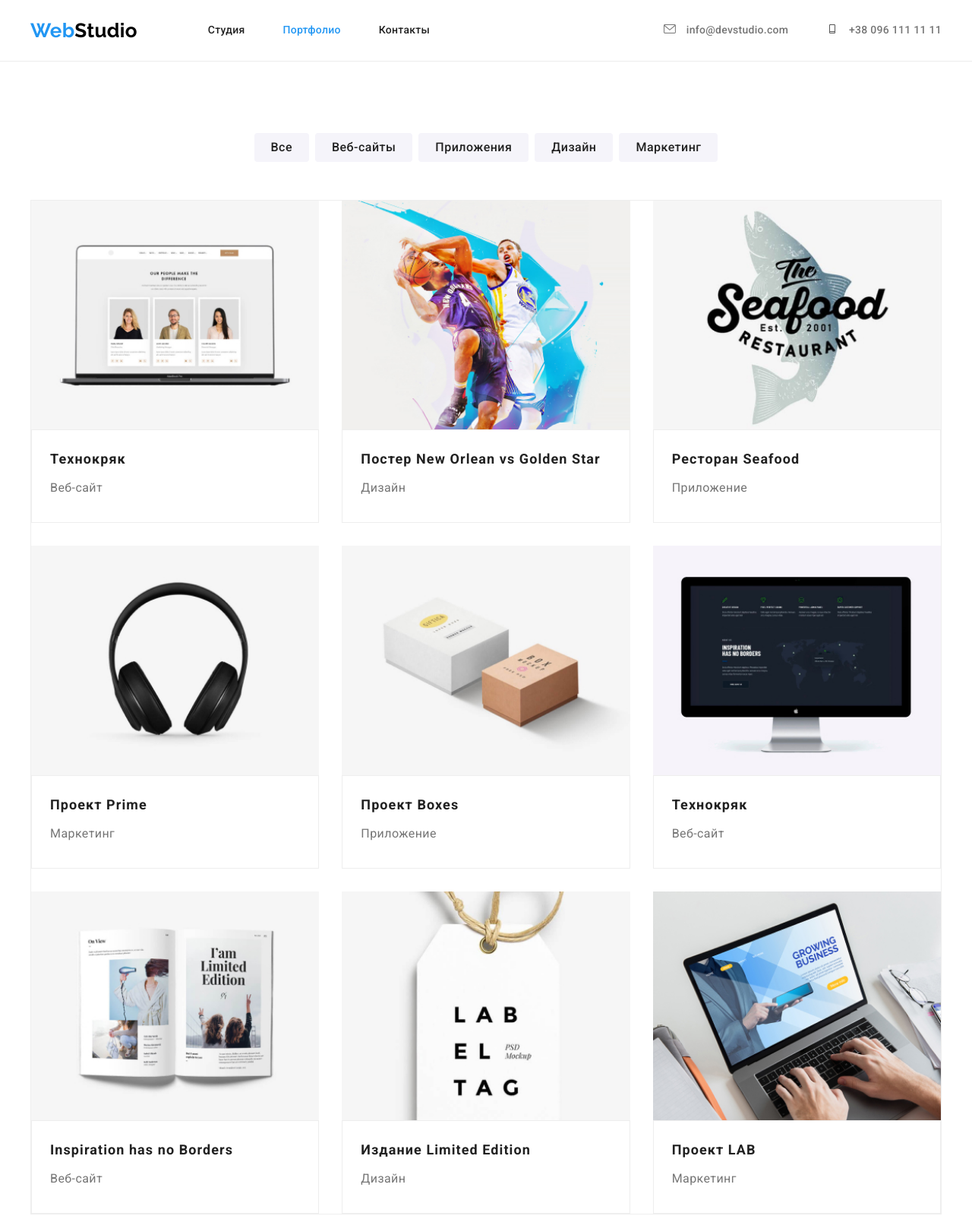
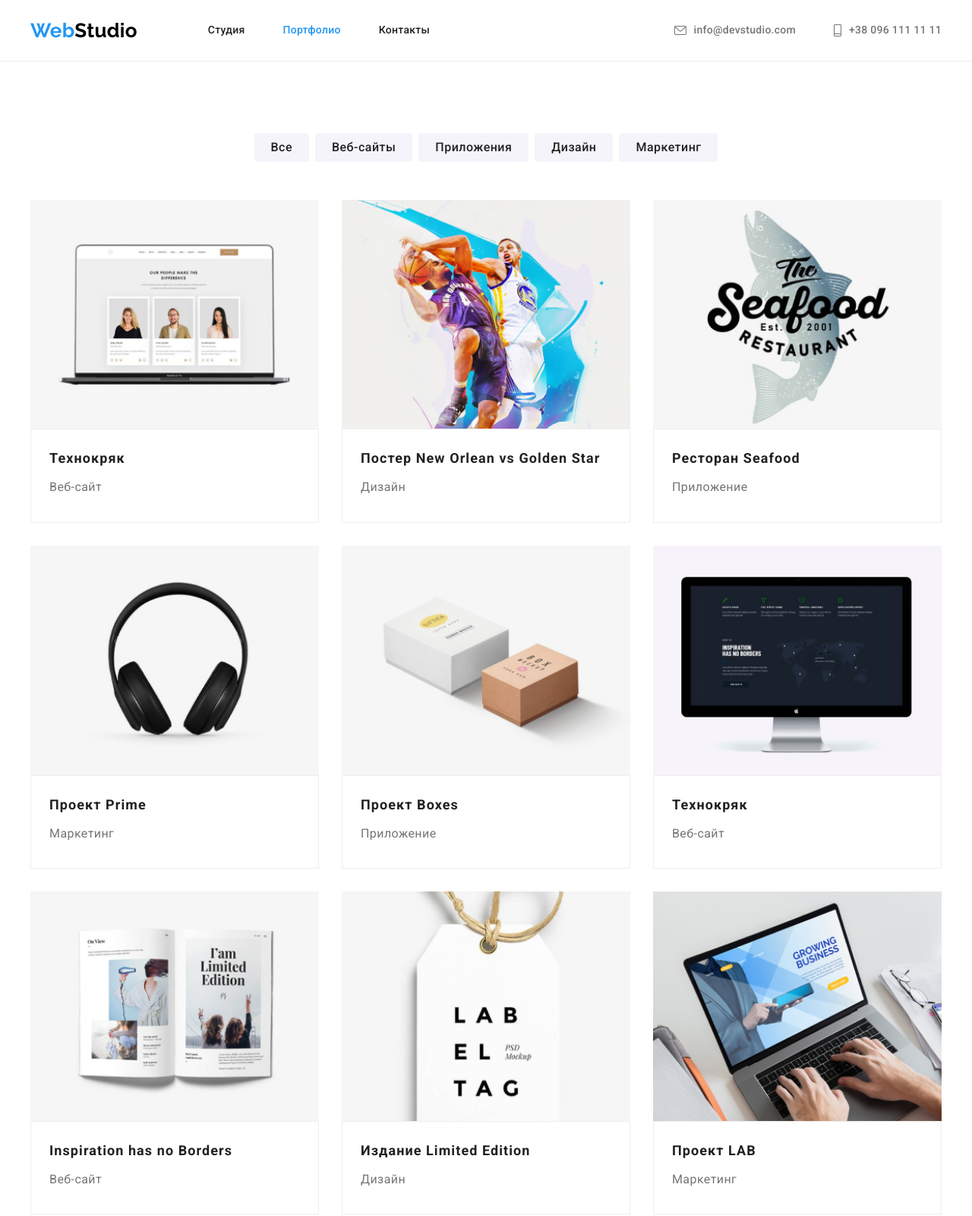
Before and after one commit to NataliBohat/goit-markup-hw-04, a plain HTML site: page portfolio.html in a window 1280 px wide. Shown: the top 1600 px of the page at 76% size. Drawn offline with Linux system fonts and the light colour scheme.

Commit message:
виправила помилки
в хедері добавила посилання, в мейні перевірила картинку
в портфоліо додала тінь кнопкам
зробила один контейнер для всього мейна, на картинках змінила бордер

```diff
--- a/css/styles.css
+++ b/css/styles.css
@@ -110,10 +110,11 @@ color: var(--acsent-text-color);
 
 .header-contact {
   color: var(--secondary-text-color);
+  display: flex;
+  align-items: center;
 }
 .header-contact:hover,
 .header-contact:focus {
-  /* color: var(--acsent-text-color); */
   color: currentColor;
 }
 .header-accent {
@@ -122,8 +123,6 @@ color: var(--acsent-text-color);
 /*icon*/
 .header-contact-icon{
   display: inline-block;
-  width: 16px;
-  height: 12px;
   margin-right: 10px;
   background-size: contain;
   fill: currentColor;
@@ -319,11 +318,7 @@ padding-top: 0;
 .feature-list > .flex-element {
   margin-right: 30px;
   flex-basis: calc((100% - 60px) /3);
-
   margin-bottom: 30px;
-}
-.feature-list{
-  border: 1px solid var(--fetcher-title-color);
 }
 .flex-element:nth-child(3n + 3){
   margin-right: 0;
@@ -331,15 +326,16 @@ padding-top: 0;
 .flex-element:nth-last-child(-n + 3){
   margin-bottom: 0;
 }
-.flex-element:hover,
-.flex-element:focus{
+.feature-img{
+  display: block;
+}
+.feature-img:hover,
+.feature-img:focus{
   box-shadow: 0px 1px 1px rgba(0, 0, 0, 0.12), 0px 4px 4px rgba(0, 0, 0, 0.06), 1px 4px 6px rgba(0, 0, 0, 0.16);;
 }
 .feature-title{
   padding: 20px 24px;
-  border-left: 110px;
-  border-right: 110px;
-  border-bottom: 370px;
+  border-width: 0 110px 370px;
   border: 1px solid var(--fetcher-title-color);
 }
 /*клиенты*/
@@ -353,7 +349,7 @@ font-size: 36px;
 line-height: 1.16;
 text-align: center;
 letter-spacing: 0.03em;
-padding-bottom: 50px;
+margin-bottom: 50px;
 color: var(--primary-text-color);
 }
 .client-item:not(:last-child){
@@ -365,6 +361,7 @@ color: var(--primary-text-color);
   height: 92px;
   align-items: center;
   justify-content: center;
+  border-radius: 4px;
   box-sizing: border-box;
   fill: var(--client-title-colors);
   outline: 1px solid var(--client-title-colors);
@@ -477,6 +474,7 @@ color: var(--primary-text-color);
 .button:focus {
   background-color: var(--acsent-text-color);
   color: var(--slogan-text-color);
+  box-shadow: 0px 3px 1px rgba(0, 0, 0, 0.1), 0px 1px 2px rgba(0, 0, 0, 0.08), 0px 2px 2px rgba(0, 0, 0, 0.12);
 }
 
 /* img */
--- a/portfolio.html
+++ b/portfolio.html
@@ -36,22 +36,21 @@
             <span lang="en">info@devstudio.com</span></a>
           </li>
           <li class="item">
-            <svg class="header-contact-icon" width="16" height="12">
+            <a class="header-contact link" href="tel:+38 096 111 11 11">
+            <svg class="header-contact-icon" width="10" height="16">
               <use href="./img/icons.svg#icon-tel"></use>
             </svg>
-            <span>
-              <a class="header-contact tel link" href="tel:+38 096 111 11 11"
-              >+38 096 111 11 11</a>
-            </span>
+            <span lang="en">+38 096 111 11 11</span>
+            </a>
           </li>
         </ul>
     </nav>
     </header>
       <main>
         <section class="section">
+          <div class="container">
           <h1 hidden>Основна</h1>
           <!-- Rectangle-->
-          <div class="container">
             <ul class="button-item list">
             <li class="button-hero"><button type="button" class="button link">Все</button></li>
             <li class="button-hero"><button type="button" class="button link">Веб-сайты</button></li>
@@ -59,72 +58,88 @@
             <li class="button-hero"><button type="button" class="button link">Дизайн</button></li>
             <li class="button-hero"><button type="button" class="button link">Маркетинг</button></li>
            </ul>
-          </div>
           <!--img-->
-          <div class="container feature">
             <ul class="feature-list list">
             <li class="flex-element link">
+              <a class="feature-img">
             <img src="./img/portfolio img/teh.jpg" alt="tehno" width="370" />
             <div class="feature-title">
               <h2 class="title">Технокряк</h2>
               <p class="uppertitle">Веб-сайт</p>
             </div>
+            </a>
           </li>
           <li class="flex-element link">
+            <a class="feature-img">
             <img src="./img/portfolio img/poster.jpg" alt="poster" width="370" />
             <div class="feature-title">
             <h2 class="title">Постер New Orlean vs Golden Star</h2>
             <p class="uppertitle">Дизайн</p>
             </div>
+            </a>
           </li>
           <li class="flex-element link">
+            <a class="feature-img">
             <img src="./img/portfolio img/seafood.jpg" alt="seafood" width="370" />
             <div class="feature-title">
             <h2 class="title">Ресторан Seafood</h2>
             <p class="uppertitle">Приложение</p>
             </div>
+          </a>
           </li>
           <li class="flex-element link">
+            <a class="feature-img">
             <img src="./img/portfolio img/prime.jpg" alt="prime" width="370" />
             <div class="feature-title">
             <h2 class="title">Проект Prime</h2>
             <p class="uppertitle">Маркетинг</p>
             </div>
+            </a>
           </li>
           <li class="flex-element link">
+            <a class="feature-img">
             <img src="./img/portfolio img/boxes.jpg" alt="boxes" width="370" />
             <div class="feature-title">
             <h2 class="title">Проект Boxes</h2>
             <p class="uppertitle">Приложение</p>
             </div>
+            </a>
           </li>
           <li class="flex-element link">
+            <a class="feature-img">
             <img src="./img/portfolio img/borders.jpg" alt="tehno" width="370" />
             <div class="feature-title">
             <h2 class="title">Технокряк</h2>
             <p class="uppertitle">Веб-сайт</p>
             </div>
+            </a>
           </li>
           <li class="flex-element link">
+            <a class="feature-img">
             <img src="./img/portfolio img/edition.jpg" alt="borders" width="370" />
             <div class="feature-title">
             <h2 class="title">Inspiration has no Borders</h2>
             <p class="uppertitle">Веб-сайт</p>
             </div>
+            </a>
           </li>
           <li class="flex-element link">
+            <a class="feature-img">
             <img src="./img/portfolio img/lab.jpg" alt="edition" width="370" />
             <div class="feature-title">
             <h2 class="title">Издание Limited Edition</h2>
             <p class="uppertitle">Дизайн</p>
             </div>
+            </a>
           </li>
           <li class="flex-element link">
+            <a class="feature-img">
             <img src="./img/portfolio img/busines.jpg" alt="lab" width="370" />
             <div class="feature-title">
             <h2 class="title">Проект LAB</h2>
             <p class="uppertitle">Маркетинг</p>
             </div>
+            </a>
           </li>
           </ul>
         </div>
```
Also changed, not shown: index.html (+4 -5 lines).
